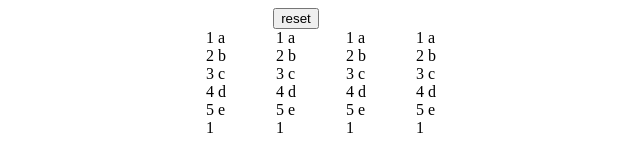
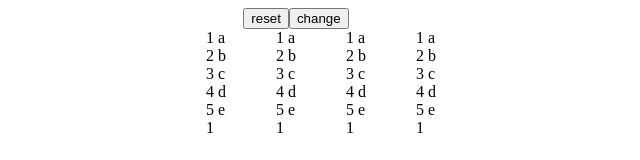
Before and after one commit to rrkkee015/track-by-test, an Angular app: page / in a window 1280 px wide. Shown: the top 160 px of the page, without its empty margins (344-984 px from the left). Built offline with nearby package versions, Linux system fonts and the light colour scheme.

Commit message:
feat: add change function for test

```diff
--- a/src/app/app.component.html
+++ b/src/app/app.component.html
@@ -1,5 +1,6 @@
 <div style="display: flex; width: 100%; justify-content: center">
   <button (click)="reset()">reset</button>
+  <button (click)="change()">change</button>
 </div>
 <div style="display: flex; width: 100%; justify-content: center">
   <div style="padding-left: 50px">
--- a/src/app/app.component.ts
+++ b/src/app/app.component.ts
@@ -34,4 +34,16 @@ export class AppComponent {
       { id: 5, name: 'e' },
     ];
   }
+
+  protected change(): void {
+    const newArr = [...this.arr];
+    const firstId = newArr[0].id;
+
+    for (let idx = 0; idx < newArr.length - 1; ++idx) {
+      newArr[idx].id = newArr[idx + 1].id;
+    }
+
+    newArr[newArr.length - 1].id = firstId;
+    this.arr = newArr;
+  }
 }
```
